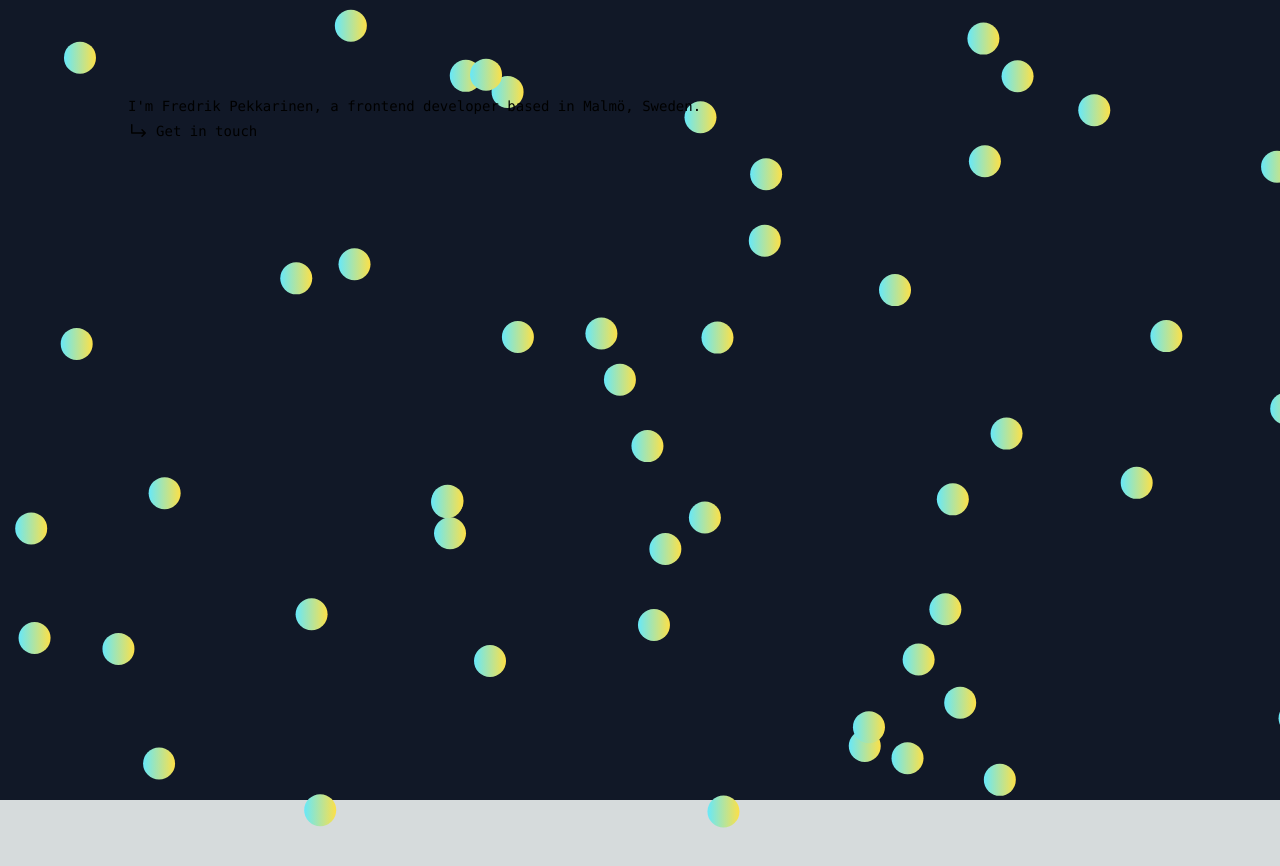
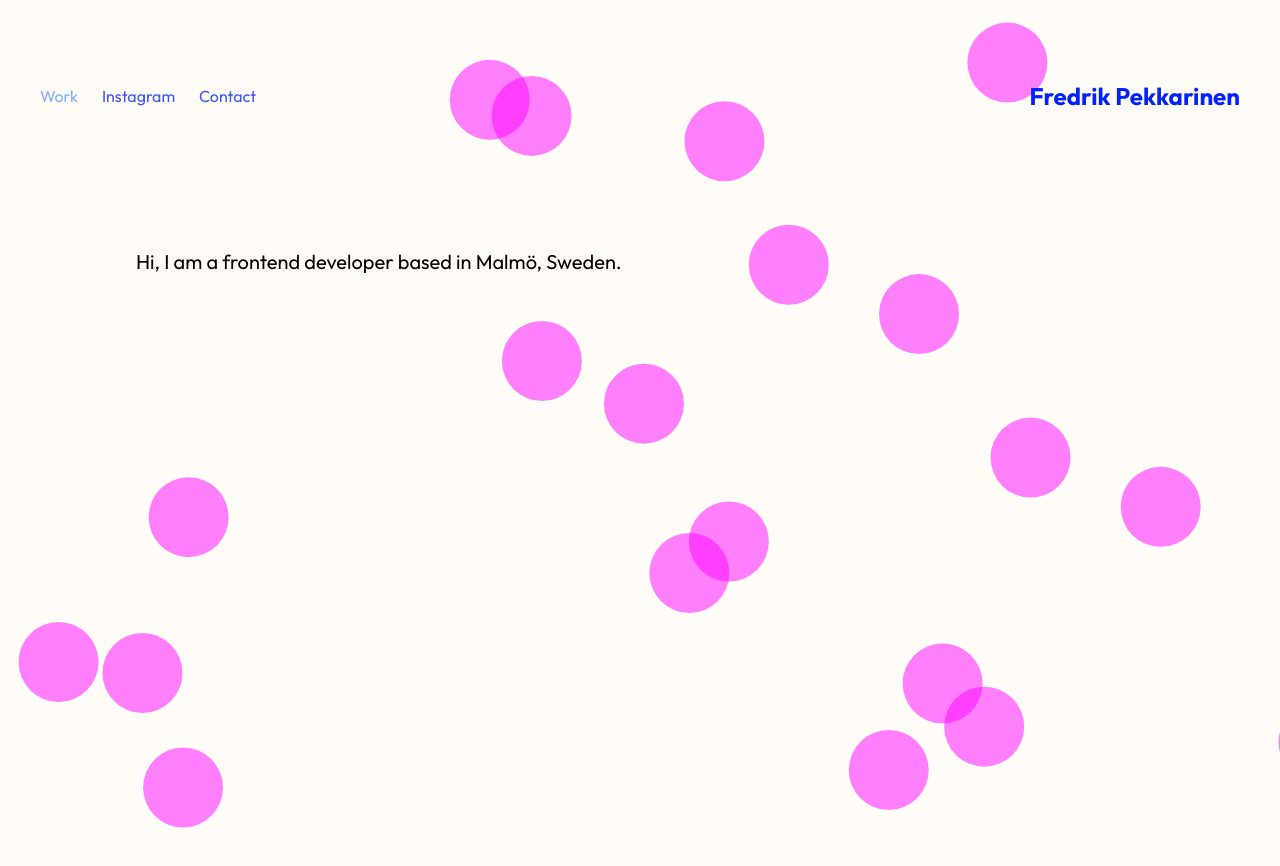
Before and after one commit to fredrik-p/pekkarinen-dev, a Next.js app: page / in a window 1280 px wide. Shown: the top 866 px of the page. Before the commit the page ends 800 px from the top, so only its background shows below. Built offline with nearby package versions, Linux system fonts and the light colour scheme.

Commit message:
new design

```diff
--- a/package.json
+++ b/package.json
@@ -3,7 +3,7 @@
   "version": "0.1.0",
   "private": true,
   "scripts": {
-    "dev": "next dev",
+    "dev": "next dev --turbo",
     "build": "next build",
     "start": "next start",
     "lint": "next lint"
--- /dev/null
+++ b/src/app/contact/page.tsx
@@ -0,0 +1,25 @@
+import { Metadata } from 'next';
+
+export const metadata: Metadata = {
+  title: 'fredrik pekkarinen - contact',
+};
+
+const Contact = () => {
+  return (
+    <main className="flex flex-col items-center justify-center h-[70vh]">
+      <div className="max-w-sm">
+        <h1 className="text-lg lg:text-2xl font-bold mb-4">
+          For project inquires & collaboration please send and email to
+        </h1>
+        <a
+          href="mailto:hello@pekkarinen.dev"
+          className="block text-custom-blue Intro-contactLinkText ColorLink js-splitLetters mb-1 text-lg lg:text-2xl"
+        >
+          hello@pekkarinen.dev
+        </a>
+      </div>
+    </main>
+  );
+};
+
+export default Contact;
--- a/src/app/globals.css
+++ b/src/app/globals.css
@@ -4,19 +4,14 @@
 
 :root {
   --foreground-rgb: 0, 0, 0;
-  --background-start-rgb: 214, 219, 220;
-  --background-end-rgb: 255, 255, 255;
-}
-
-@media (prefers-color-scheme: dark) {
-  :root {
-    --foreground-rgb: 255, 255, 255;
-    --background-start-rgb: 0, 0, 0;
-    --background-end-rgb: 0, 0, 0;
-  }
+  --background-start-rgb: 255, 214, 133, .06;
+    /* Light mode background color (#fcfcfc) */
+    --background-end-rgb: 255, 214, 133, .06;
+    /* Gradient end color */
 }
 
 body {
+  margin: 0;
   color: rgb(var(--foreground-rgb));
   background: linear-gradient(
       to bottom,
@@ -24,10 +19,16 @@ body {
       rgb(var(--background-end-rgb))
     )
     rgb(var(--background-start-rgb));
+    background-image: none;
+      background-position: top left;
+      background-size: auto;
+      background-attachment: scroll;
+      background-repeat: repeat;
 }
 
 .ColorLink {
   position: relative;
+  cursor: pointer;
 }
 
 .ColorLink span {
@@ -169,7 +170,6 @@ body {
   }
 }
 
-
 .Intro-text svg {
   width: .8ch;
   height: .8ch;
--- a/src/app/interactive-background.tsx
+++ b/src/app/interactive-background.tsx
@@ -2,9 +2,6 @@
 
 import { useState, useEffect, useCallback } from 'react';
 import { motion, useAnimation } from 'framer-motion';
-import { Inter } from 'next/font/google';
-
-const inter = Inter({ subsets: ['latin'] });
 
 interface Particle {
   id: number;
@@ -14,7 +11,7 @@ interface Particle {
   initialY: number;
 }
 
-const PARTICLE_COUNT = 50;
+const PARTICLE_COUNT = 20;
 const PARTICLE_RADIUS = 8;
 const INTERACTION_DISTANCE = 100;
 
@@ -81,7 +78,7 @@ export default function InteractiveBackground() {
   }, [particles, controls]);
 
   return (
-    <div className={`fixed inset-0 bg-gray-900 ${inter.className}`}>
+    <div className="fixed inset-0 bg-transparent">
       <div
         className="w-full h-full"
         onPointerMove={handlePointerMove}
@@ -96,10 +93,10 @@ export default function InteractiveBackground() {
         {particles.map((particle, index) => (
           <motion.div
             key={particle.id}
-            className="absolute rounded-full bg-gradient-to-r from-cyan-300 via-magenta-300 to-yellow-300"
+            className="absolute rounded-full bg-custom-magenta bg-opacity-50"
             style={{
-              width: PARTICLE_RADIUS * 4,
-              height: PARTICLE_RADIUS * 4,
+              width: PARTICLE_RADIUS * 10,
+              height: PARTICLE_RADIUS * 10,
               x: particle.initialX,
               y: particle.initialY,
             }}
--- a/src/app/layout.tsx
+++ b/src/app/layout.tsx
@@ -1,6 +1,7 @@
 import type { Metadata } from "next";
 import { Outfit } from "next/font/google";
 import InteractiveBackground from './interactive-background';
+import Header from '@/components/server/Header';
 import './globals.css';
 
 const outfit = Outfit({ subsets: ['latin'] });
@@ -41,8 +42,11 @@ export default function RootLayout({
   return (
     <html lang="sv">
       <body className={outfit.className}>
-        <InteractiveBackground />
-        {children}
+        <div className="container mx-auto px-10 pt-10 lg:pt-20">
+          <InteractiveBackground />
+          <Header />
+          <main>{children}</main>
+        </div>
       </body>
     </html>
   );
--- a/src/app/page.tsx
+++ b/src/app/page.tsx
@@ -1,55 +1,17 @@
 'use client';
 
-import { Inter } from 'next/font/google';
-import { motion, useMotionValue, useTransform } from 'framer-motion';
-import { useState } from 'react';
-
-const inter = Inter({ subsets: ['latin'] });
 import { useEffect } from 'react';
 import { splitLetters } from '@/utils/splitLetters';
 
 export default function Home() {
-  const x = useMotionValue(0);
-  const y = useMotionValue(0);
-  const rotateX = useTransform(y, [-100, 100], [30, -30]);
-  const rotateY = useTransform(x, [-100, 100], [-30, 30]);
-
-  const [isDragging, setIsDragging] = useState(false);
-
   useEffect(() => {
     splitLetters();
   }, []);
 
   return (
     <main className="flex min-h-screen flex-col items-center p-24">
-      <div className="z-10 w-full max-w-5xl font-mono text-sm mx-auto text-left">
-        <p>
-          I&apos;m Fredrik Pekkarinen, a frontend developer based in Malmö,
-          Sweden.
-        </p>
-        <div className="flex items-center mt-1">
-          <a
-            className="Intro-contactLink inline-flex items-center space-x-2"
-            href="mailto:hello@pekkarinen.dev"
-          >
-            <svg
-              xmlns="http://www.w3.org/2000/svg"
-              viewBox="0 0 20 20"
-              fill="currentColor"
-              className="w-5 h-5 transform inline-block"
-            >
-              <path
-                fillRule="evenodd"
-                d="M3.75 3a.75.75 0 0 1 .75.75v7.5h10.94l-1.97-1.97a.75.75 0 0 1 1.06-1.06l3.25 3.25a.75.75 0 0 1 0 1.06l-3.25 3.25a.75.75 0 1 1-1.06-1.06l1.97-1.97H3.75A.75.75 0 0 1 3 12V3.75A.75.75 0 0 1 3.75 3Z"
-                clipRule="evenodd"
-              />
-            </svg>
-
-            <span className="Intro-contactLinkText ColorLink js-splitLetters">
-              Get in touch
-            </span>
-          </a>
-        </div>
+      <div className="z-10 w-full max-w-5xl text-xl mx-auto text-left">
+        <p>Hi, I am a frontend developer based in Malmö, Sweden.</p>
       </div>
     </main>
   );
--- /dev/null
+++ b/src/components/client/Navigation.tsx
@@ -0,0 +1,72 @@
+'use client';
+
+import { useEffect } from 'react';
+import Link from 'next/link';
+import { usePathname } from 'next/navigation';
+import { splitLetters } from '@/utils/splitLetters';
+
+const Navigation = () => {
+  const pathname = usePathname();
+  useEffect(() => {
+    splitLetters();
+  }, []);
+  return (
+    <>
+      <div
+        id="topNav"
+        data-content-field="navigation"
+        className="flex-grow relative z-10"
+      >
+        <nav className="main-nav">
+          <ul className="flex space-x-6">
+            <li>
+              <Link
+                href="/"
+                className={`${
+                  pathname === '/'
+                    ? 'text-custom-light-blue'
+                    : 'text-custom-medium-blue'
+                } hover:text-custom-light-blue active:text-custom-light-blue transition-colors duration-200`}
+              >
+                Work
+              </Link>
+            </li>
+
+            <li>
+              <a
+                href="https://www.instagram.com/heyfred"
+                target="_blank"
+                rel="noopener noreferrer"
+                className="text-custom-medium-blue hover:text-custom-light-blue active:text-custom-light-blue transition-colors duration-200"
+              >
+                Instagram
+              </a>
+            </li>
+
+            <li>
+              {' '}
+              <Link
+                href="/contact"
+                className={`${
+                  pathname === '/contact'
+                    ? 'text-custom-light-blue'
+                    : 'text-custom-medium-blue'
+                } hover:text-custom-light-blue active:text-custom-light-blue transition-colors duration-200`}
+              >
+                Contact
+              </Link>
+            </li>
+          </ul>
+        </nav>
+      </div>
+
+      <Link href="/">
+        <h1 className="text-custom-blue text-xl lg:text-2xl font-bold Intro-contactLinkText ColorLink js-splitLetters">
+          Fredrik Pekkarinen
+        </h1>
+      </Link>
+    </>
+  );
+};
+
+export default Navigation;
--- /dev/null
+++ b/src/components/server/Header.tsx
@@ -0,0 +1,11 @@
+import Navigation from '@/components/client/Navigation';
+
+const Header = () => {
+  return (
+    <header className="flex justify-between items-center mb-10">
+      <Navigation />
+    </header>
+  );
+};
+
+export default Header;
--- a/tailwind.config.ts
+++ b/tailwind.config.ts
@@ -2,16 +2,16 @@ import type { Config } from "tailwindcss";
 
 const config: Config = {
   content: [
-    "./src/pages/**/*.{js,ts,jsx,tsx,mdx}",
-    "./src/components/**/*.{js,ts,jsx,tsx,mdx}",
-    "./src/app/**/*.{js,ts,jsx,tsx,mdx}",
+    './src/pages/**/*.{js,ts,jsx,tsx,mdx}',
+    './src/components/**/*.{js,ts,jsx,tsx,mdx}',
+    './src/app/**/*.{js,ts,jsx,tsx,mdx}',
   ],
   theme: {
     extend: {
       backgroundImage: {
-        "gradient-radial": "radial-gradient(var(--tw-gradient-stops))",
-        "gradient-conic":
-          "conic-gradient(from 180deg at 50% 50%, var(--tw-gradient-stops))",
+        'gradient-radial': 'radial-gradient(var(--tw-gradient-stops))',
+        'gradient-conic':
+          'conic-gradient(from 180deg at 50% 50%, var(--tw-gradient-stops))',
       },
       colors: {
         cyan: {
@@ -23,6 +23,11 @@ const config: Config = {
         yellow: {
           500: '#FFFF00',
         },
+        'custom-magenta': '#FF00FF',
+        'custom-yellow': '#FFFF00',
+        'custom-blue': '#02f',
+        'custom-light-blue': '#75afff',
+        'custom-medium-blue': '#3853ff',
       },
     },
   },
```
Also changed, not shown: 1 other file (tests, documents, lock files or other folders).
